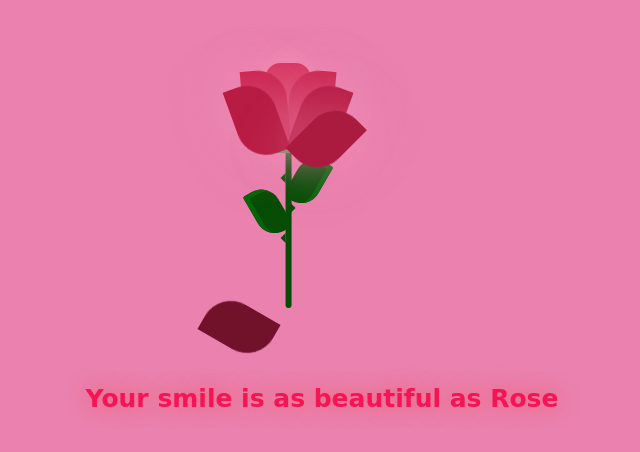
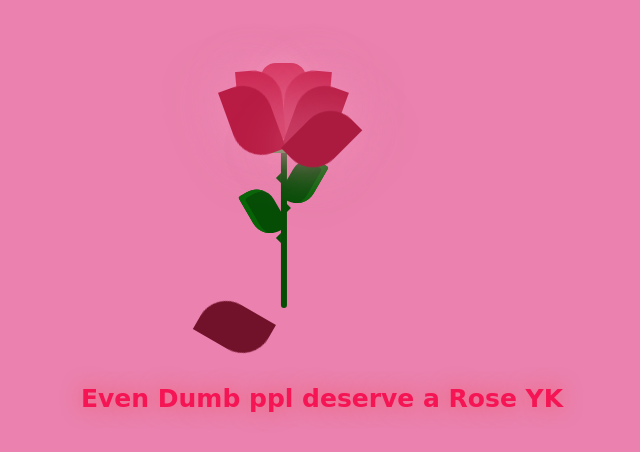
Before and after one commit to Spartan2270/Rose.., a plain HTML site: page index.html in a window 1280 px wide. Shown: the part 192-644 px from the top of the page, without its empty margins (268-908 px from the left). Drawn offline with Linux system fonts and the light colour scheme.

Commit message:
Update index.html

```diff
--- a/index.html
+++ b/index.html
@@ -38,7 +38,7 @@
         <div></div>
       </div>
       <div class="text">
-        <h2></h2> Your smile is as beautiful as Rose <br />
+        <h2></h2> Even Dumb ppl deserve a Rose YK <br />
          </h2>
       </div>
     </div>
```
